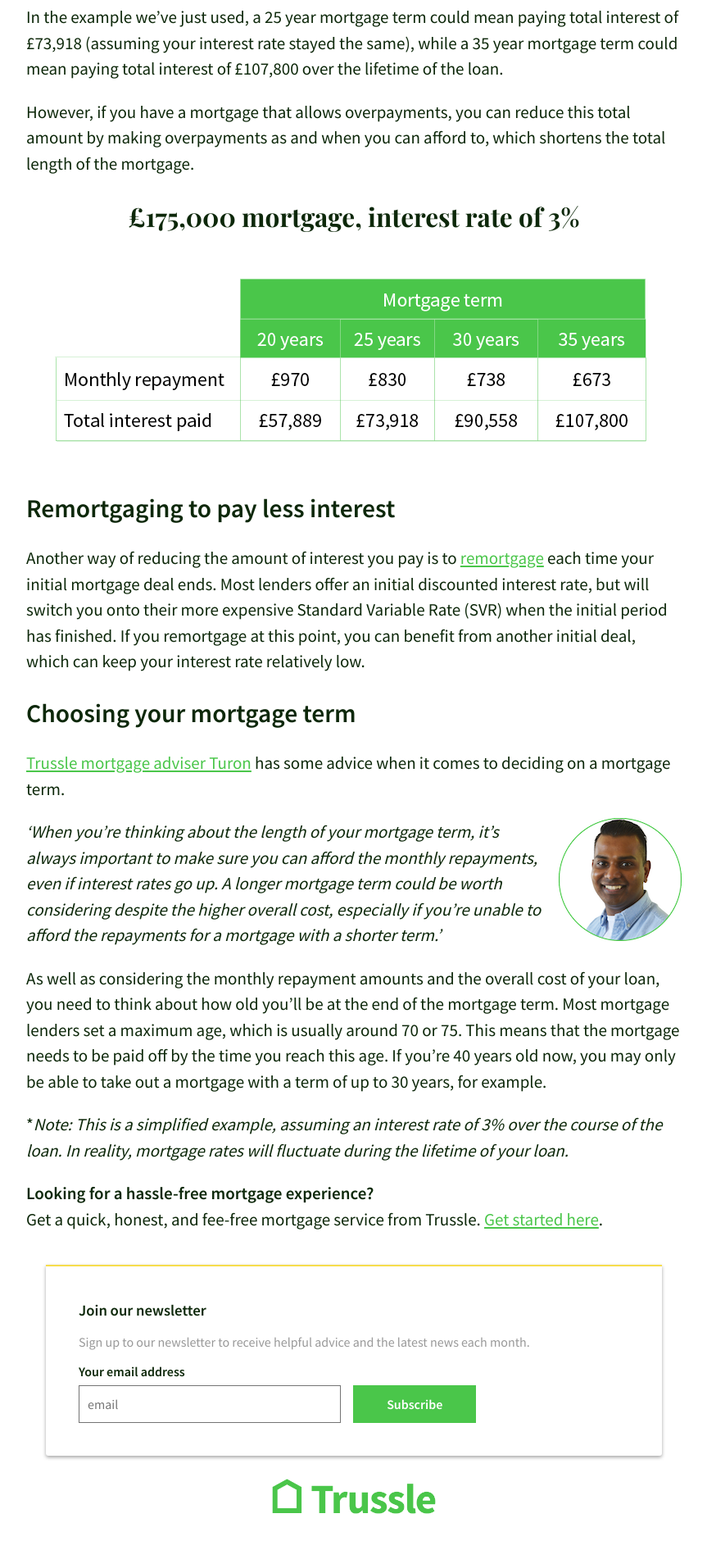
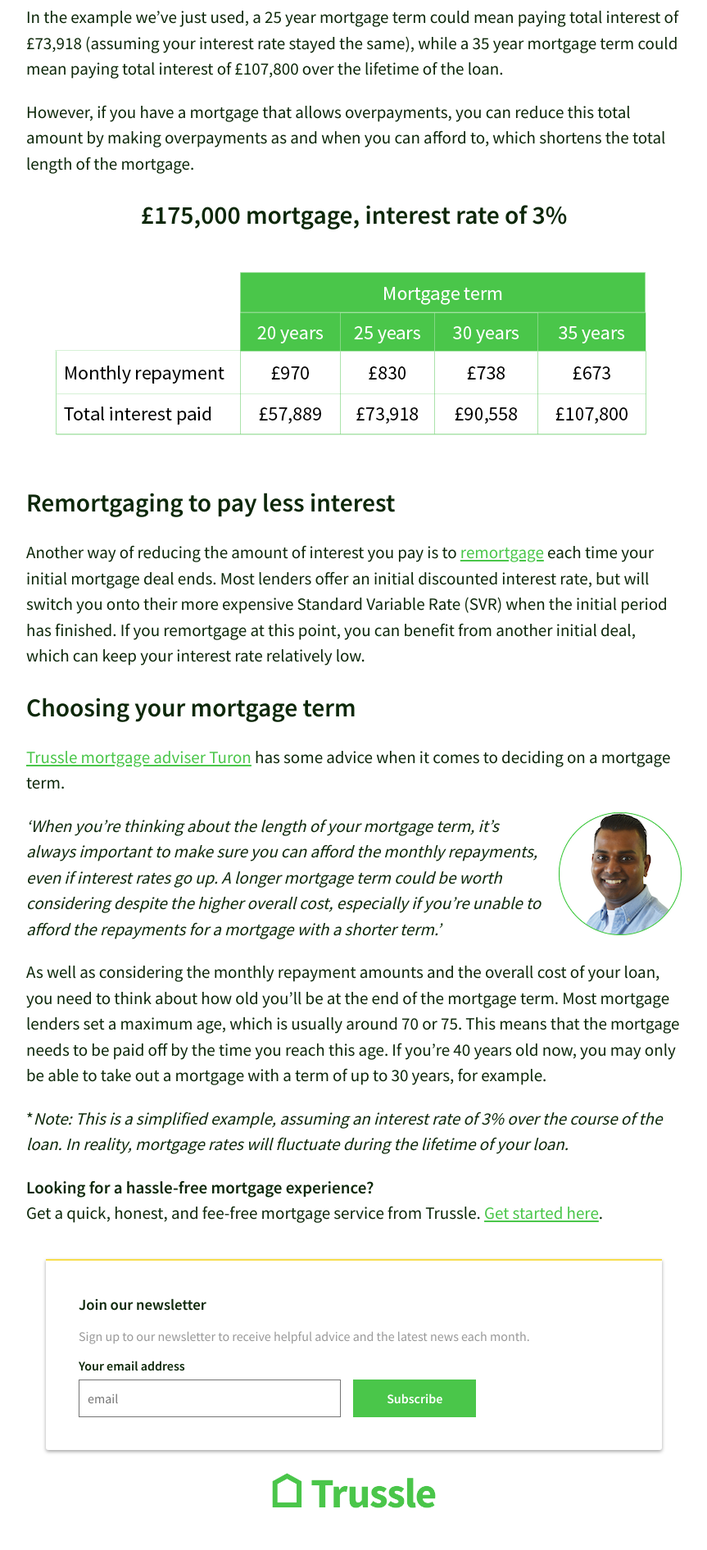
Before and after one commit to olitrussle/blog, a Jekyll site: the page built from _posts/2017-05-30-how-the-mortgage-term-affects-cost-of-mortgage.md, in a window 1280 px wide. Shown: the part 2323-4214 px from the top of the page at 82% size, without its empty margins (208-1071 px from the left). Built offline with Jekyll 4.4.1, drawn with Linux system fonts in a browser that asks for light colours; comment, search, counter and statistics services are not loaded.

Commit message:
Updated 2017-05-30-how-the-mortgage-term-affects-cost-of-mortgage.md

```diff
--- a/_posts/2017-05-30-how-the-mortgage-term-affects-cost-of-mortgage.md
+++ b/_posts/2017-05-30-how-the-mortgage-term-affects-cost-of-mortgage.md
@@ -43,7 +43,7 @@
 However, if you have a mortgage that allows overpayments, you can reduce this total amount by making overpayments as and when you can afford to, which shortens the total length of the mortgage.
 
 
-<h1 style="text-align: center;">£175,000 mortgage, interest rate of 3% </h1>
+<h2 style="text-align: center;">£175,000 mortgage, interest rate of 3% </h2>
 
 ![Table]({{site.baseurl}}/images/post_images/table1.png)
 
```
